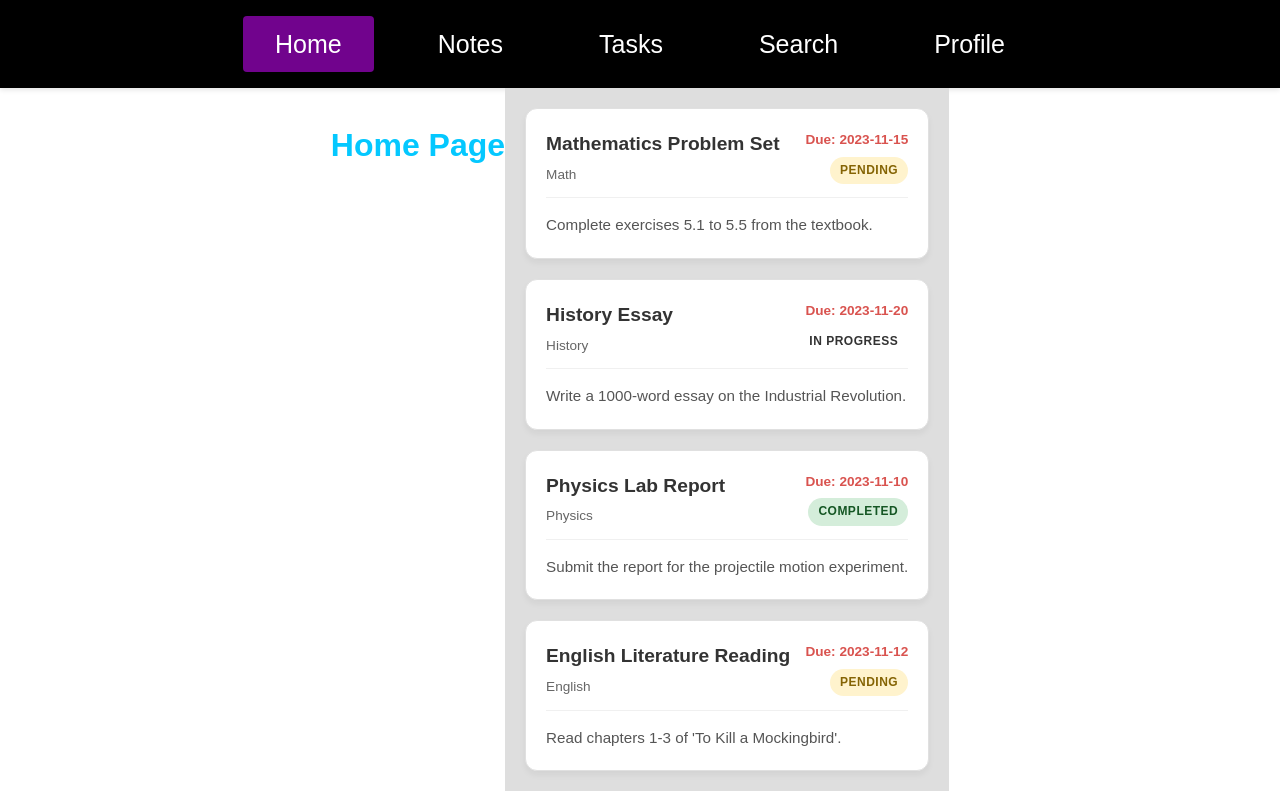
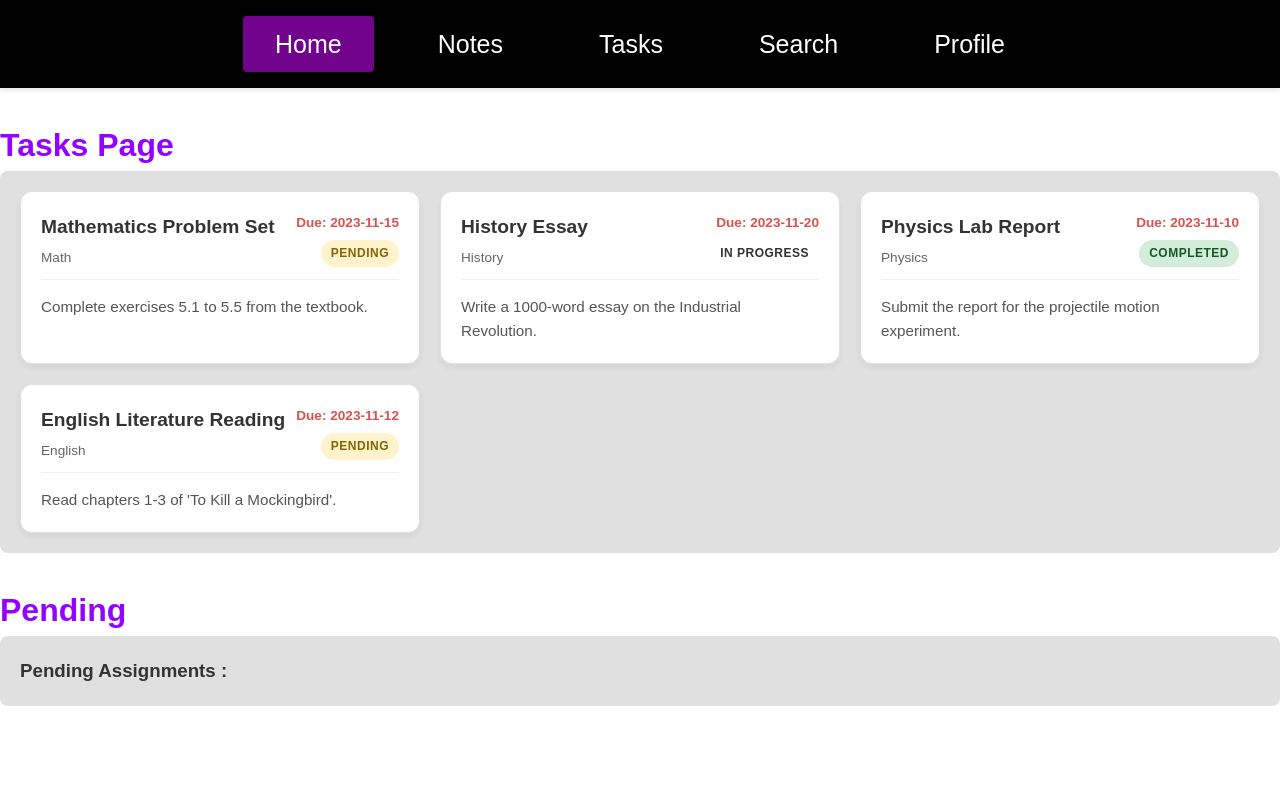
Before and after one commit to Ajai-L16/assignment-tracking, a React (Create React App) app: page / in a window 1280 px wide. Built offline with nearby package versions, Linux system fonts and the light colour scheme.

Commit message:
6th commit

```diff
--- a/src/App.css
+++ b/src/App.css
@@ -87,40 +87,48 @@ body {
 
 /*-------------------------------------------Home Page--------------------------------------------------------*/
 .home_h1 {
-  text-align: center;
-  color: rgb(4, 200, 255);
+  text-align: left;
+  color: rgb(146, 4, 255);
   margin-top: 2rem;
 }
 
-.home-container {
-  display: flex;
+.home-container-1 {
+  display: block;
   justify-content: center;
+
 }
 
-/* --- Layout for the List of Cards --- */
-.assignments-lists {
-  display: grid;
-  grid-template-columns: repeat(auto-fill, minmax(350px, 1fr));
-  gap: 20px;
-  padding: 20px;
-  background-color: rgb(222, 222, 222);
+.break{
+  display: block;
 }
 
-/* --- The Card Container --- */
+.assignments-lists {
+  display: flex;
+  flex-wrap: wrap;
+  gap: 20px;
+  background-color: rgb(224,224,224);
+  justify-content: flex-start;
+  padding: 20px;
+  border-radius: 8px;
+}
+
 .assignment-card {
+  flex: 1 1 350px;
+
+  max-width: 400px;
+
   background-color: #ffffff;
   border: 1px solid #e0e0e0;
-  border-radius: 12px; /* Rounded corners */
+  border-radius: 12px;
   padding: 20px;
-  box-shadow: 0 4px 6px rgba(0, 0, 0, 0.05); /* Subtle shadow */
-  transition: transform 0.2s ease, box-shadow 0.2s ease;
+  box-shadow: 0 4px 6px rgba(0, 0, 0, 0.05);
   display: flex;
   flex-direction: column;
+
 }
 
 .assignment-card:hover {
   transform: translateY(-3px);
-  box-shadow: 0 10px 15px rgba(0, 0, 0, 0.1);
 }
 
 .card-header {
@@ -128,10 +136,9 @@ body {
   justify-content: space-between;
   align-items: flex-start;
   margin-bottom: 15px;
-  padding-bottom: 12px;
   border-bottom: 1px solid #f0f0f0;
+  padding-bottom: 10px;
 }
-
 
 .header-left h3 {
   margin: 0;
@@ -187,12 +194,20 @@ body {
   color: #721c24;
 }
 
-/* --- Line 2: Description --- */
+
 .card-body p {
   margin: 0;
   color: #555;
   line-height: 1.6;
   font-size: 0.95rem;
+}
+
+.home-pending{
+  display: block;
+  gap: 20px;
+  background-color: rgb(224,224,224);
+  padding: 20px;
+  border-radius: 8px;
 }
 
 /*---------------------------------------------Tasks Page Styles-------------------------------------------------*/
--- a/src/Pages/Home.js
+++ b/src/Pages/Home.js
@@ -12,14 +12,16 @@ function Home() {
   }, []);
 
   return (
-    <div className="home-container">
-      <h1 className="home_h1">Home Page</h1>
 
+    <div className="home-container1">
+    <div className="break">
+
+      <h1 className="home_h1">Tasks Page</h1>
       <div className="assignments-lists">
         {assignmentData.map((assignment) => (
           <div key={assignment.id} className="assignment-card">
 
-            {/* Line 1: Header (Title Left, Meta Right) */}
+
             <div className="card-header">
               <div className="header-left">
                 <h3>{assignment.title}</h3>
@@ -34,7 +36,7 @@ function Home() {
               </div>
             </div>
 
-            {/* Line 2: Description */}
+
             <div className="card-body">
               <p>{assignment.description}</p>
             </div>
@@ -43,6 +45,12 @@ function Home() {
         ))}
       </div>
     </div>
+    <h1 className="home_h1">Pending</h1>
+      <div className="home-pending">
+        <h3>Pending Assignments :</h3>
+
+      </div>
+    </div>
   );
 }
 
```
